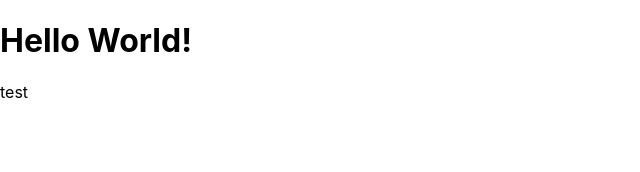
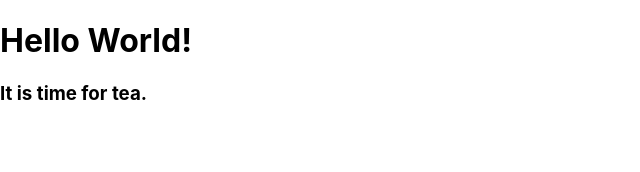
Before and after one commit to AlexWade555/General-Assembly, a React (Create React App) app in the folder 01-hello-world/: page / in a window 1280 px wide. Shown: the top 172 px of the page, without its empty margins (0-640 px from the left). Built offline with nearby package versions, Linux system fonts and the light colour scheme.

Commit message:
added h3

```diff
--- a/01-hello-world/src/App.js
+++ b/01-hello-world/src/App.js
@@ -11,7 +11,7 @@ class Hello extends Component {
     return (
       <div>
         <h1>Hello World!</h1>
-        <p>test</p>
+        <h3>It is time for tea.</h3>
       </div>
     )
   }
```
